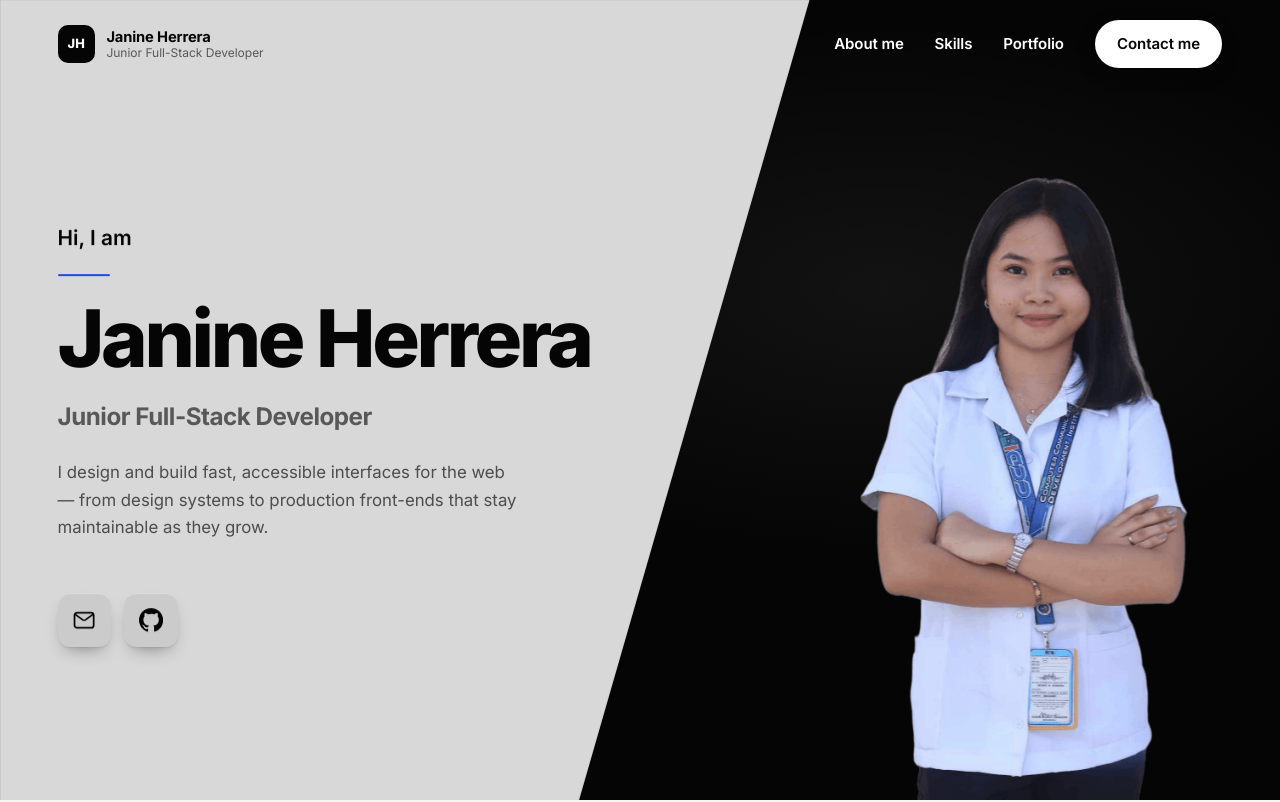
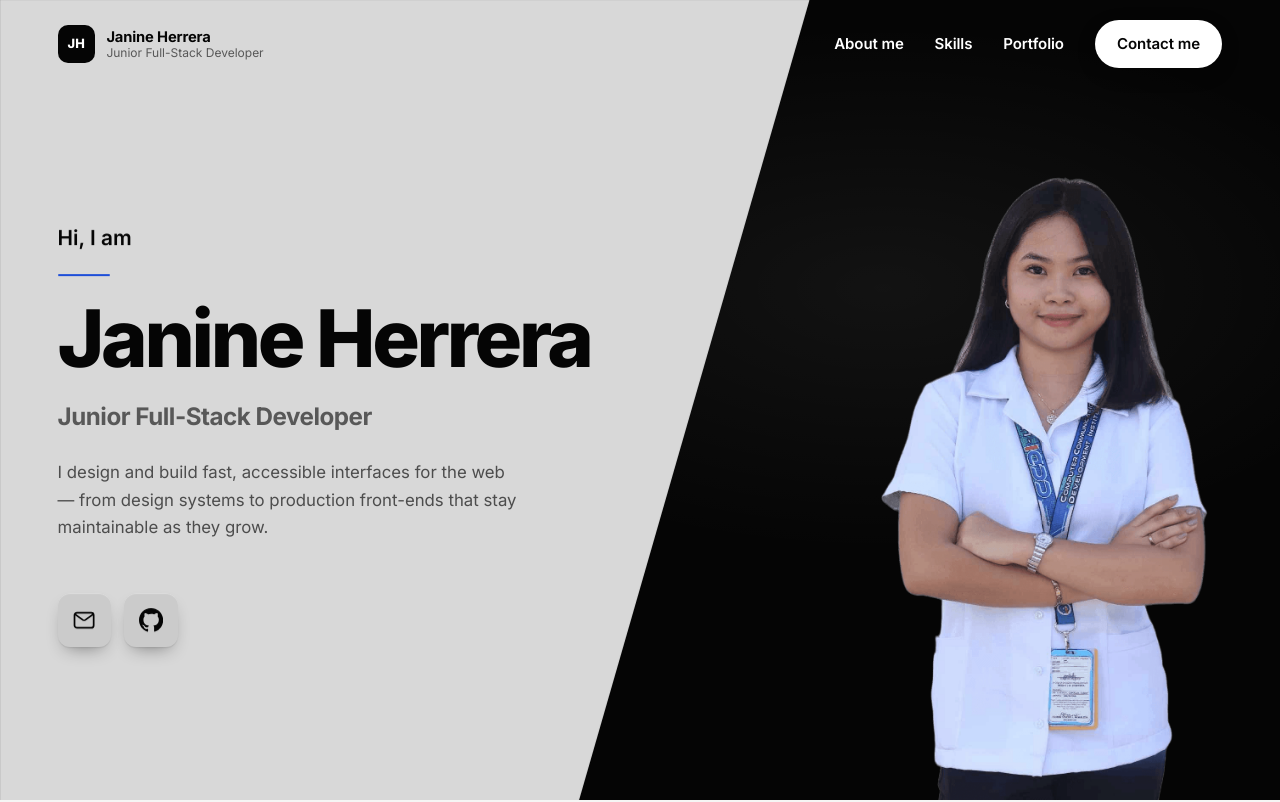
Before and after one commit to janineherrera/portfolio, a plain HTML site: page index.html in a window 1280 px wide. Shown: the top 802 px of the page. Drawn offline with Linux system fonts and the light colour scheme.

Commit message:
Centre the hero portrait in the black panel
The figure sat 15-21px left of the middle of the black band at most
widths, and drifted further off as the screen grew: at 1920 it was 55px
the other way.

The cause was the box, not the offset. .hero__portrait used
width: min(34%, 480px), so the box stopped growing past 480px while the
band kept widening. Figure centre is the box centre (contain centres
the image horizontally), so a capped width made the figure drift right
on wide screens and left on narrow ones.

Replaced with a proportional width and a matching right offset:

    right: 1.4%;
    width: 34%;

right + width/2 is now constant relative to the viewport, which puts the
box centre - and therefore the figure - on the middle of the black band
at every width.

Measured offset from the black band's centre:
  1920x1080   0px
  1440x900    0px
  1280x800    0px
  1024x768    0px
   900x700    0px

Clearance from the diagonal improved as a side effect, since the figure
is no longer crowding it: 48-168px, up from 32-240 but with the tight
end now at 48px rather than 2px.

I first tried widening the box instead, which moved her the wrong way
and cut the diagonal clearance to 2px at 900px wide. Measuring before
committing caught it.

Verified: centred at all widths, clears the header by 56-309px, no
horizontal overflow 320-2560px, no console errors, validator clean.

```diff
--- a/assets/css/styles.css
+++ b/assets/css/styles.css
@@ -626,9 +626,13 @@ a { color: inherit; }
 .hero__portrait {
   position: absolute;
   z-index: 1;
-  right: 3%;
+  /* `contain` centres the figure horizontally in this box, so the box's centre
+     is the figure's centre. right + width/2 is chosen so that centre lands on
+     the middle of the black band at every width - a fixed px width would cap
+     out on wide screens and drift off-centre as the band grows. */
+  right: 1.4%;
   bottom: -14%;
-  width: min(34%, 480px);
+  width: 34%;
   height: 96%;
   margin: 0;
   transform: translate3d(var(--px, 0px), var(--py, 0px), 0);
```
